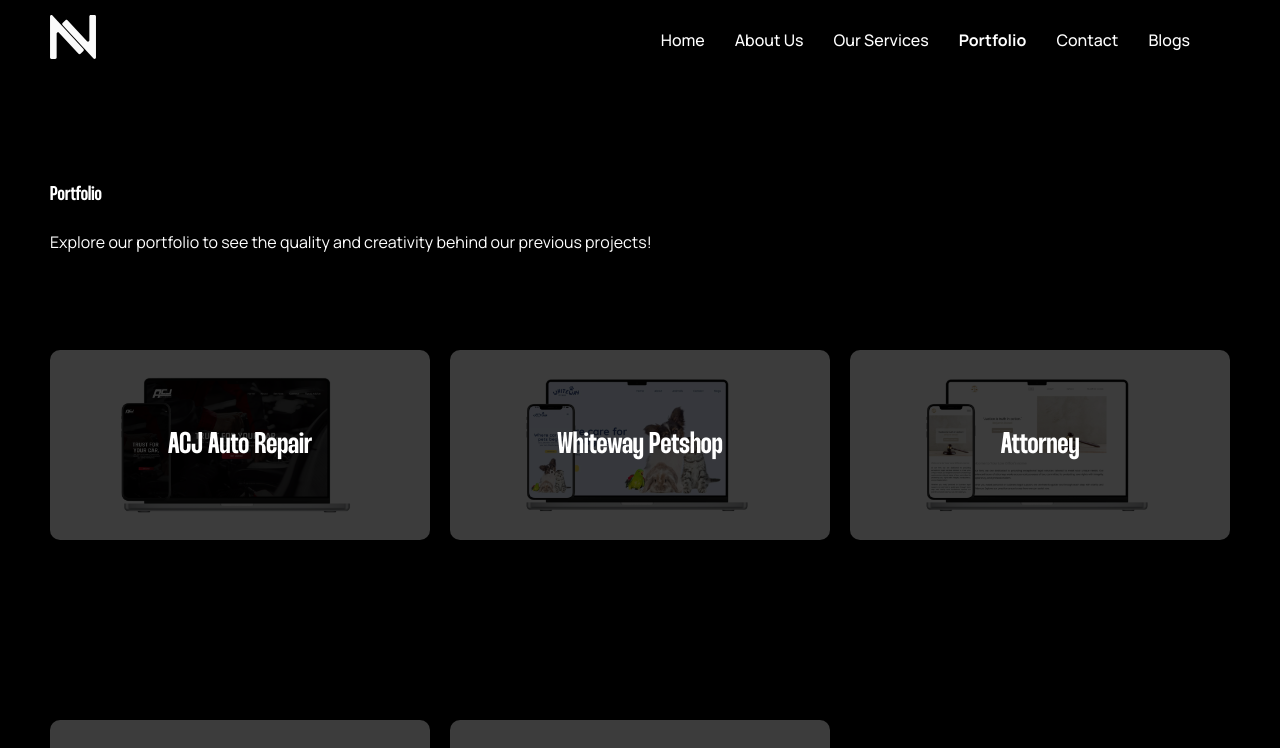
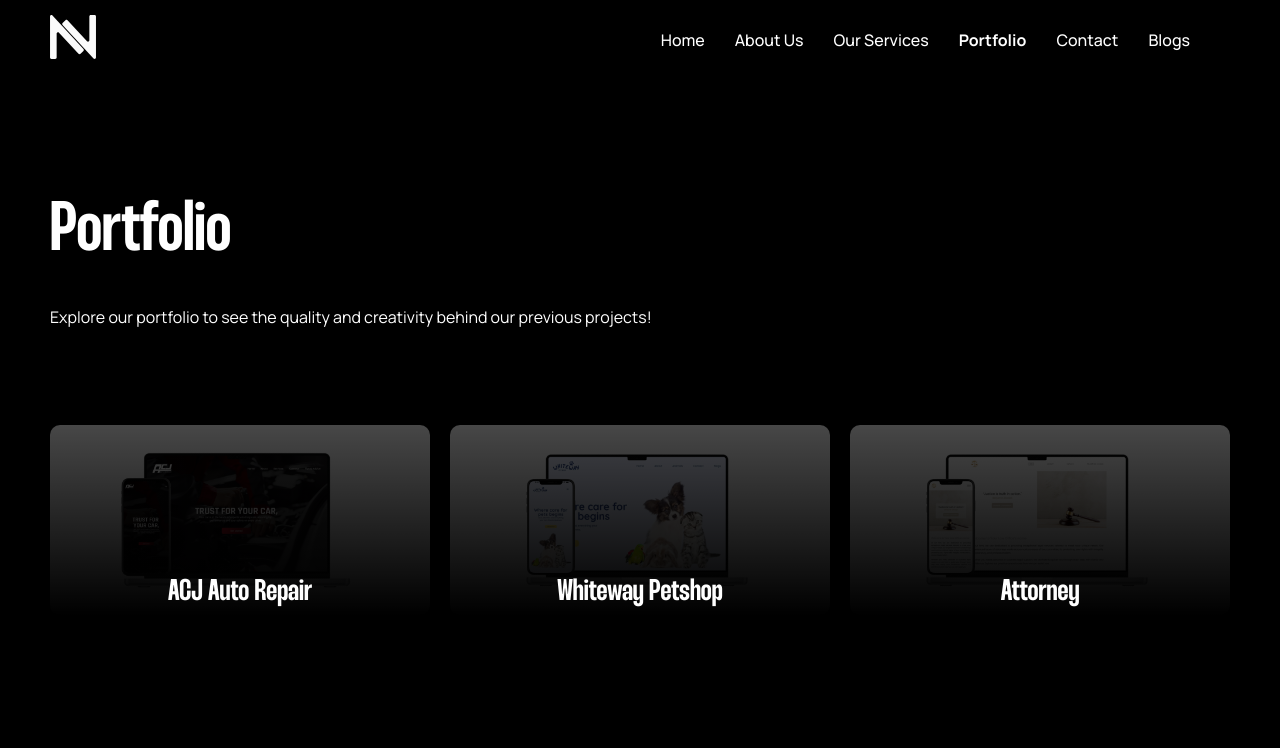
Before and after one commit to paulooliveira152012/novaweb, a React (Vite) app: page /portfolio in a window 1280 px wide. Shown: the top 748 px of the page. Built offline with nearby package versions, Linux system fonts and the light colour scheme; no server answers.

Commit message:
working on portfolio page

```diff
--- a/src/pages/Portfolio.jsx
+++ b/src/pages/Portfolio.jsx
@@ -37,7 +37,7 @@ const Portfolio = () => {
       <div className="contentContainer padding portfolioPage">
         <div className="session">
           <article>
-            <h2 className="pageTitle">Portfolio</h2>
+            <h3 className="pageTitle">Portfolio</h3>
             <p>
               Explore our portfolio to see the quality and creativity behind our
               previous projects!
--- a/src/styles/Portfolio.css
+++ b/src/styles/Portfolio.css
@@ -54,11 +54,11 @@
   .portfolioContainer .titleContainer {
     height: 100%;
     width: 100%;
-    background-color: rgba(0, 0, 0, 0.766);
+    background: linear-gradient(to top, rgb(0, 0, 0), rgba(0, 0, 0, 0.722));
     position: absolute;
     display: flex;
     flex-direction: column;
-    justify-content: center;
+    justify-content: end;
     align-items: center;
   }
 
```
